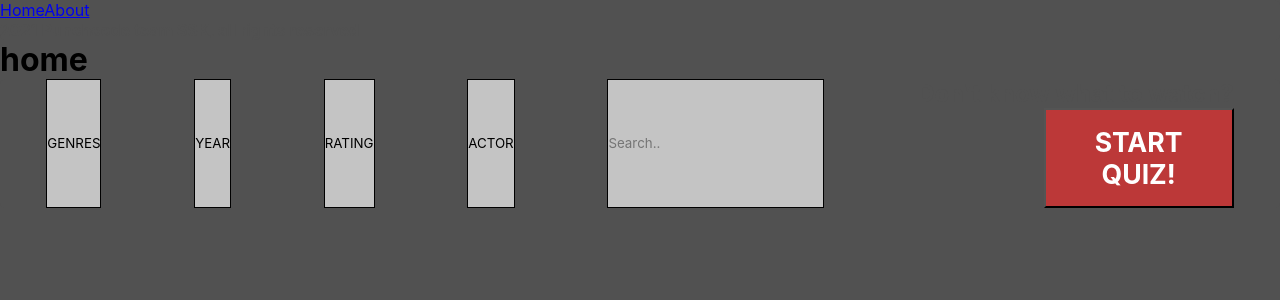
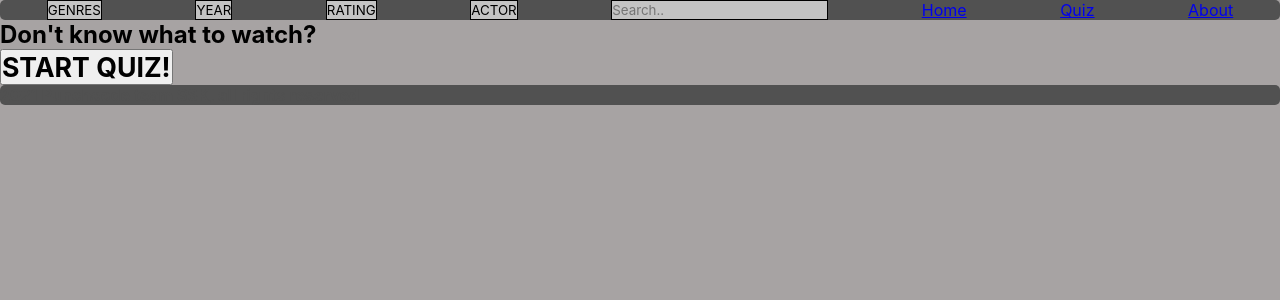
Before and after one commit to RikikiB/movie-project, a React (Create React App) app in the folder Frontend/: page / in a window 1280 px wide. Shown: the top 300 px of the page. Built offline with nearby package versions, Linux system fonts and the light colour scheme.

Commit message:
Fixing layout of main,header,footer

```diff
--- a/Frontend/package.json
+++ b/Frontend/package.json
@@ -10,6 +10,7 @@
     "csstype": "^3.0.9",
     "react": "^17.0.2",
     "react-dom": "^17.0.2",
+    "react-router": "^5.2.1",
     "react-router-dom": "^5.3.0",
     "react-scripts": "4.0.3",
     "sass": "^1.41.0",
--- a/Frontend/src/Components/App.css
+++ b/Frontend/src/Components/App.css
@@ -2,11 +2,10 @@
   margin: 0;
   padding: 0;
   box-sizing: border-box;
-  font-family: -apple-system, BlinkMacSystemFont, 'Segoe UI', Roboto,
-    Oxygen, Ubuntu, Cantarell, 'Open Sans', 'Helvetica Neue',
-    sans-serif;
+  font-family: -apple-system, BlinkMacSystemFont, 'Segoe UI', Roboto, Oxygen,
+    Ubuntu, Cantarell, 'Open Sans', 'Helvetica Neue', sans-serif;
 }
 
 body {
-  background-color: rgba(81, 81, 81, 1);
+  background-color: rgba(132, 127, 127, 0.715);
 }
--- a/Frontend/src/Components/App.js
+++ b/Frontend/src/Components/App.js
@@ -1,23 +1,22 @@
 import './App.css'
 import Footer from './Footer'
 import Header from './Header'
-import {
-  BrowserRouter as Router,
-  Switch,
-  Route,
-} from 'react-router-dom'
+import { BrowserRouter as Router, Switch, Route } from 'react-router-dom'
 import Home from './views/Home'
+import Quizpage from './Quizpage'
+
 function App() {
   return (
     <Router>
       <div className='App'>
-        <Footer />
+        <Header />
         <Switch>
           <Route path='/'>
             <Home />
           </Route>
+          <Route exact path='/quizpage' component={Quizpage}></Route>
         </Switch>
-        <Header />
+        <Footer />
       </div>
     </Router>
   )
--- a/Frontend/src/Components/Footer.tsx
+++ b/Frontend/src/Components/Footer.tsx
@@ -5,9 +5,6 @@ function Footer() {
   return (
     <div className='Footer'>
       {''}
-      <Link to='/'>Home</Link>
-      <Link to='/quiz'></Link>
-      <Link to='/about'>About</Link>
       <h4> 2021 Punchcode team SSK, all rights reserved</h4>
     </div>
   )
--- a/Frontend/src/Components/Header.tsx
+++ b/Frontend/src/Components/Header.tsx
@@ -10,12 +10,9 @@ function Header() {
       <button className='btn'>RATING</button>
       <button className='btn'>ACTOR</button>
       <input type='text' placeholder='Search..' name='search'></input>
-      <div className='container'>
-        <h2>Don't know what to watch?</h2>
-        <button className='btn5'>
-          <h1>START QUIZ!</h1>
-        </button>
-      </div>
+      <Link to='/'>Home</Link>
+      <Link to='/quiz'> Quiz </Link>
+      <Link to='/about'>About</Link>
     </div>
   )
 }
--- /dev/null
+++ b/Frontend/src/Components/Quizpage.tsx
@@ -0,0 +1,11 @@
+import React from 'react'
+
+function Quizpage() {
+  return (
+    <div>
+      <h1> This is the quiz game page</h1>
+    </div>
+  )
+}
+
+export default Quizpage
--- a/Frontend/src/Components/views/Home.tsx
+++ b/Frontend/src/Components/views/Home.tsx
@@ -1,7 +1,16 @@
+import { Link } from 'react-router-dom'
+
 function Home() {
   return (
     <div>
-      <h1>home</h1>
+      <div className='container'>
+        <h2>Don't know what to watch?</h2>
+        <Link to='/quizpage'>
+          <button className='btn5'>
+            <h1>START QUIZ!</h1>
+          </button>
+        </Link>
+      </div>
     </div>
   )
 }
```
Also changed, not shown: 1 other file (tests, documents, lock files or other folders).
